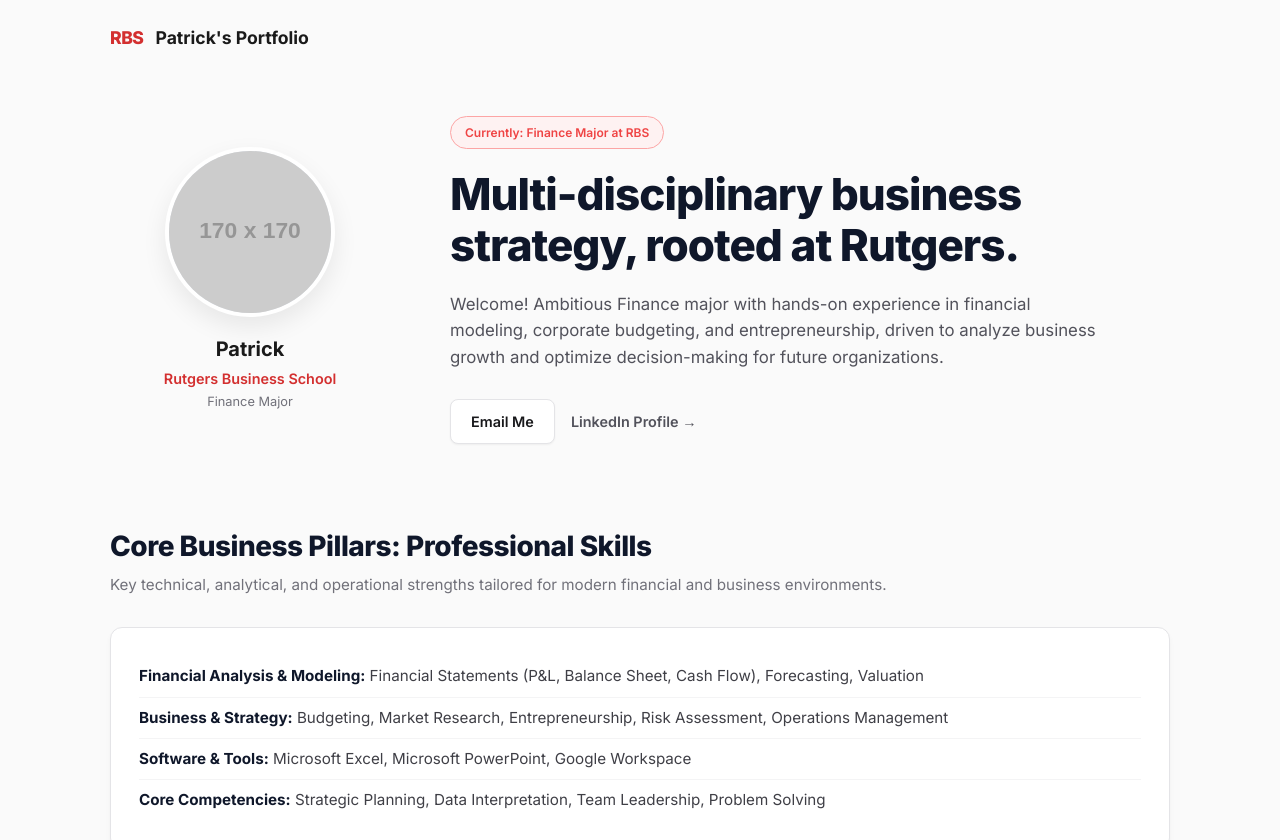
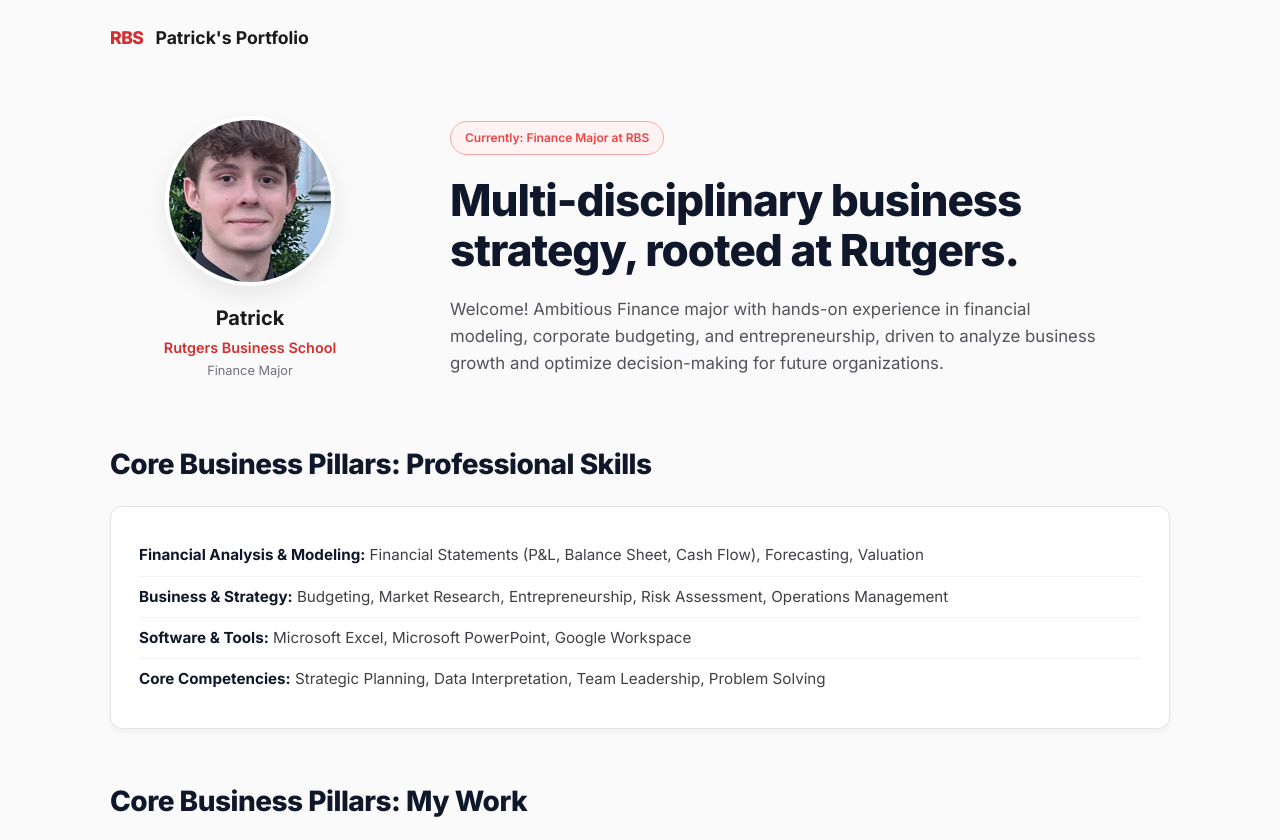
Before and after one commit to PatrickKonior/PatrickKonior.github.io, a plain HTML site: page index.html in a window 1280 px wide. Shown: the top 840 px of the page. Drawn offline with Linux system fonts and the light colour scheme; placeholder pictures from the web are drawn by us.

Commit message:
Refactor hero section and update styles
my portfolio main page

```diff
--- a/index.html
+++ b/index.html
@@ -46,7 +46,7 @@
         /* Hero / Profile Section */
         .hero {
             max-width: 1100px;
-            margin: 40px auto 80px auto;
+            margin: 40px auto 60px auto;
             padding: 0 20px;
             display: grid;
             grid-template-columns: 280px 1fr;
@@ -125,39 +125,13 @@
             color: #52525B;
             font-size: 1.05rem;
             max-width: 650px;
-            margin-bottom: 28px;
             line-height: 1.6;
-        }
-
-        .hero-buttons {
-            display: flex;
-            gap: 16px;
-            align-items: center;
-        }
-
-        .btn-outline {
-            border: 1px solid #E4E4E7;
-            background: #FFF;
-            color: #18181B;
-            padding: 10px 20px;
-            border-radius: 8px;
-            font-weight: 600;
-            font-size: 0.9rem;
-            text-decoration: none;
-            box-shadow: 0 1px 2px rgba(0,0,0,0.05);
-        }
-
-        .btn-link {
-            color: #52525B;
-            text-decoration: none;
-            font-weight: 600;
-            font-size: 0.9rem;
         }
 
         /* Section Formatting */
         .content-section {
             max-width: 1100px;
-            margin: 0 auto 60px auto;
+            margin: 0 auto 50px auto;
             padding: 0 20px;
         }
 
@@ -166,13 +140,7 @@
             font-weight: 800;
             color: #0F172A;
             letter-spacing: -0.5px;
-        }
-
-        .section-header p {
-            color: #71717A;
-            font-size: 0.95rem;
-            margin-top: 4px;
-            margin-bottom: 30px;
+            margin-bottom: 20px;
         }
 
         /* Grid Cards */
@@ -207,7 +175,7 @@
         .deliverables {
             font-size: 0.85rem;
             color: #18181B;
-            margin-bottom: 0;
+            margin-bottom: 0 !important;
         }
 
         .deliverables strong {
@@ -265,7 +233,7 @@
     <section class="hero" id="about">
         <div class="profile-card">
             <div class="profile-img-container">
-                <img src="https://via.placeholder.com/170" alt="Patrick">
+                <img src="Patrick.Konior.jpeg" alt="Patrick Konior">
             </div>
             <h3>Patrick</h3>
             <p class="school">Rutgers Business School</p>
@@ -278,10 +246,6 @@
             <p class="bio">
                 Welcome! Ambitious Finance major with hands-on experience in financial modeling, corporate budgeting, and entrepreneurship, driven to analyze business growth and optimize decision-making for future organizations.
             </p>
-            <div class="hero-buttons">
-                <a href="mailto:your-email@rutgers.edu" class="btn-outline">Email Me</a>
-                <a href="#" class="btn-link">LinkedIn Profile →</a>
-            </div>
         </div>
     </section>
 
@@ -289,7 +253,6 @@
     <section class="content-section" id="skills">
         <div class="section-header">
             <h2>Core Business Pillars: Professional Skills</h2>
-            <p>Key technical, analytical, and operational strengths tailored for modern financial and business environments.</p>
         </div>
         <div class="card">
             <ul class="skills-list">
@@ -305,7 +268,6 @@
     <section class="content-section" id="projects">
         <div class="section-header">
             <h2>Core Business Pillars: My Work</h2>
-            <p>Demonstrating my analytical approach, teamwork, and strategic thinking across different business functions.</p>
         </div>
 
         <div class="card-grid">
```
